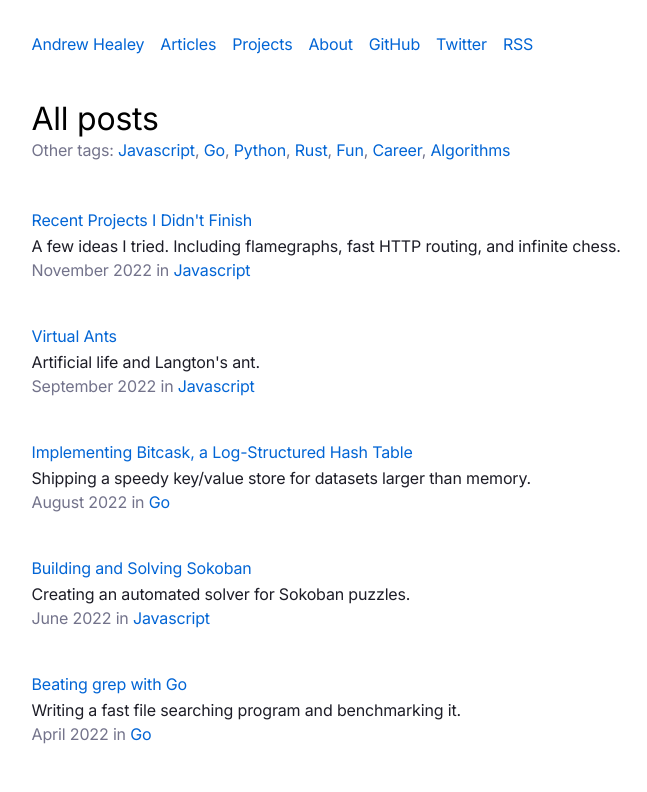
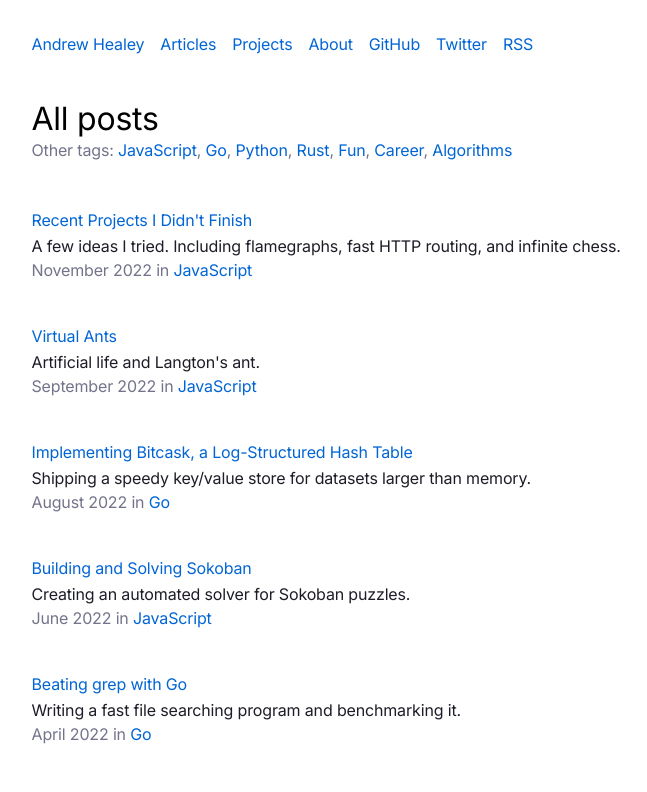
Before and after one commit to healeycodes/healeycodes.com, a Next.js app: page /articles in a window 1280 px wide. Shown: the top 792 px of the page, without its empty margins (262-909 px from the left). Built offline with nearby package versions, Linux system fonts and the light colour scheme.

Commit message:
Add formatTag utility

```diff
--- a/components/postList.tsx
+++ b/components/postList.tsx
@@ -1,4 +1,5 @@
 import Link from "next/link";
+import { formatTag } from "../lib/util";
 import Date from "./date";
 
 export default function PostList({ posts }) {
@@ -12,9 +13,7 @@ export default function PostList({ posts }) {
           <p className="post-desc">{description}</p>
           <p className="post-date">
             <Date dateString={date} /> in{" "}
-            <Link href={`/tags/${tags[0]}`}>{`${tags[0]
-              .charAt(0)
-              .toUpperCase()}${tags[0].slice(1)}`}</Link>
+            <Link href={`/tags/${tags[0]}`}>{formatTag(tags[0])}</Link>
           </p>
         </div>
       ))}
--- /dev/null
+++ b/lib/util.ts
@@ -0,0 +1,5 @@
+export function formatTag(tag: string) {
+  return tag === "javascript"
+    ? "JavaScript"
+    : `${tag.charAt(0).toUpperCase()}${tag.slice(1)}`;
+}
--- a/pages/[id].tsx
+++ b/pages/[id].tsx
@@ -15,6 +15,7 @@ import SpacedImage from "../components/image";
 import Code from "../components/code";
 import Date from "../components/date";
 import Newsletter from "../components/newsletter";
+import { formatTag } from "../lib/util";
 
 export async function getStaticPaths() {
   const paths = getAllPostIds();
@@ -88,7 +89,7 @@ export default function Post({
           {tags
             .map((tag, i) => (
               <Link href={`/tags/${tag}`} key={i}>
-                {`${tag.charAt(0).toUpperCase()}${tag.slice(1)}`}
+                {formatTag(tag)}
               </Link>
             ))
             .reduce((prev, curr) => [prev, ", ", curr])}{" "}
--- a/pages/articles.tsx
+++ b/pages/articles.tsx
@@ -2,6 +2,7 @@ import Link from "next/link";
 import { getAllTags, getSortedPostsData } from "../lib/posts";
 import Layout from "../components/layout";
 import PostList from "../components/postList";
+import { formatTag } from "../lib/util";
 
 export function getStaticProps() {
   return {
@@ -12,7 +13,7 @@ export function getStaticProps() {
 export default function Articles({ tags, posts }) {
   const title = `All posts`;
   const formattedTags = tags.map(
-    (tag) => `${tag.charAt(0).toUpperCase()}${tag.slice(1)}`
+    (tag) => formatTag(tag)
   );
   return (
     <Layout title={title} description="A list of every article I've written.">
--- a/pages/tags/[tag].tsx
+++ b/pages/tags/[tag].tsx
@@ -2,6 +2,7 @@ import Link from "next/link";
 import { getAllTags, getPostsFilteredByTag } from "../../lib/posts";
 import Layout from "../../components/layout";
 import PostList from "../../components/postList";
+import { formatTag } from "../../lib/util";
 
 export function getStaticPaths() {
   const tags = getAllTags();
@@ -23,9 +24,9 @@ export function getStaticProps({ params }) {
 }
 
 export default function TagList({ otherTags, tag, posts }) {
-  const formattedTag = `${tag.charAt(0).toUpperCase()}${tag.slice(1)}`;
+  const formattedTag = formatTag(tag)
   const formattedTags = otherTags.map(
-    (tag) => `${tag.charAt(0).toUpperCase()}${tag.slice(1)}`
+    (tag) => formatTag(tag)
   );
   const title = `${formattedTag} posts`;
   return (
```
